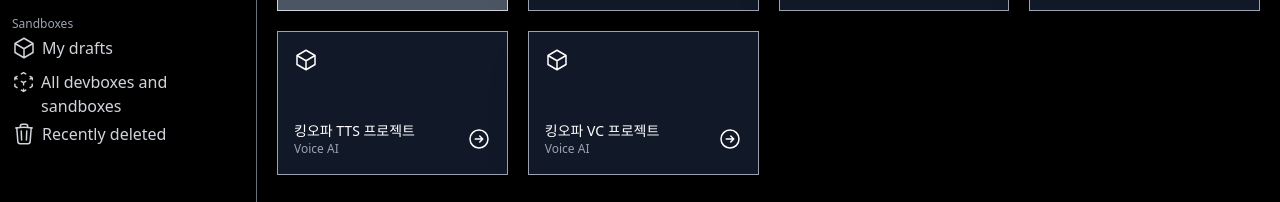
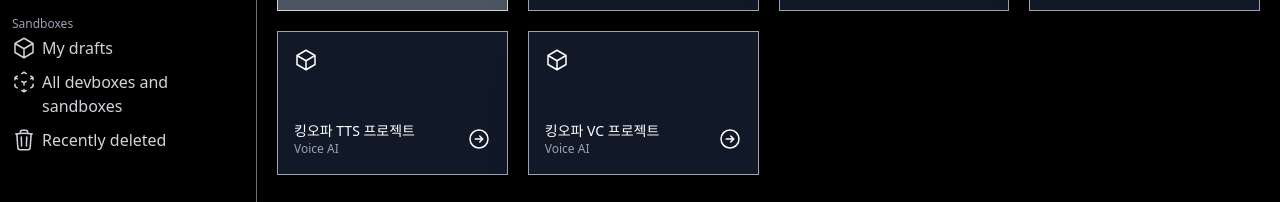
Before and after one commit to u7min/ai-portal-sb, a Next.js app: page /dashboard in a window 1280 px wide. Shown: the part 303-505 px from the top of the page. Built offline with nearby package versions, Linux system fonts and the light colour scheme.

Commit message:
Svg could not give to us.

```diff
--- a/components/menu-title.tsx
+++ b/components/menu-title.tsx
@@ -10,7 +10,7 @@
   return (
     <div className="dark:hover:text-white hover:font-semibold cursor-pointer">
       <div className="inline-flex space-x-1.5">
-        {svg ? svg : <></>}
+        <div>{svg}</div>
         <span>{title}</span>
       </div>
     </div>
```
